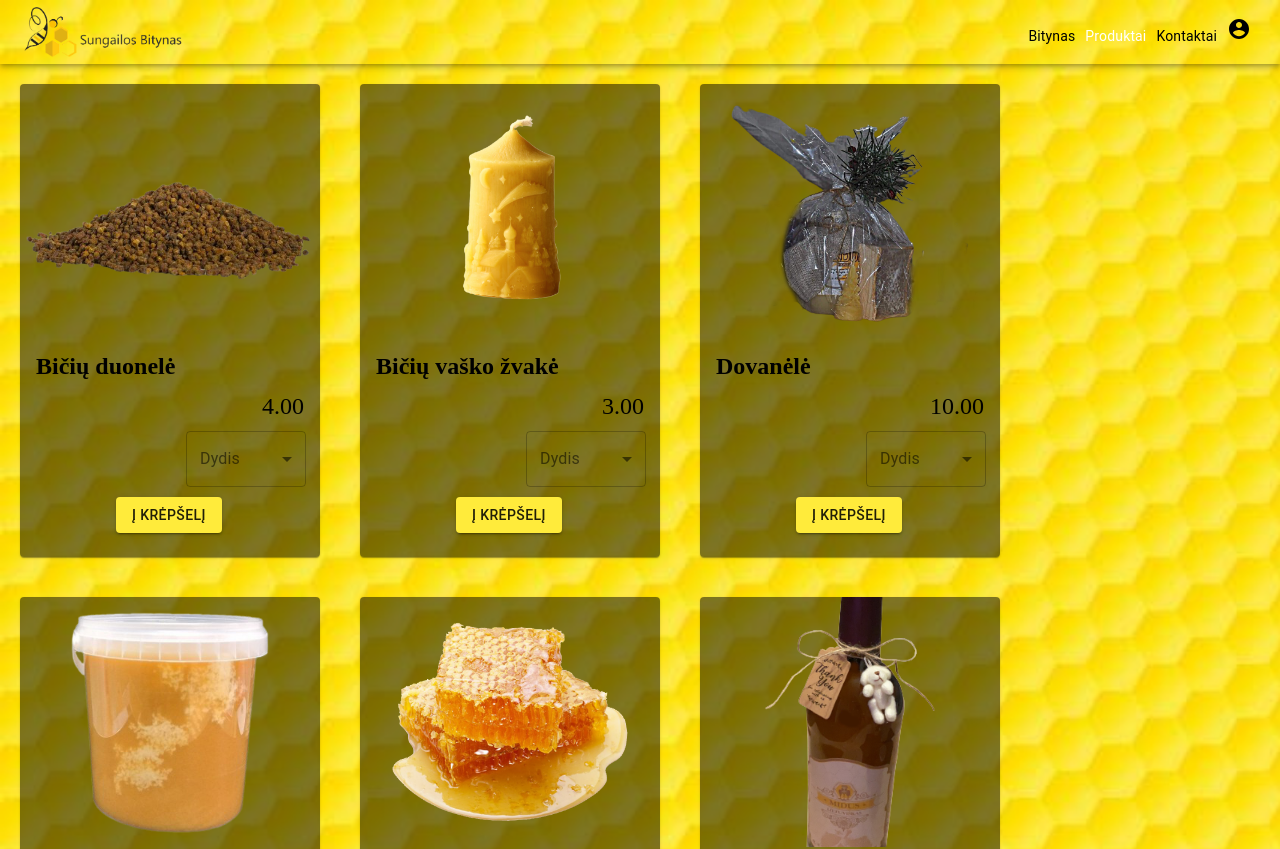
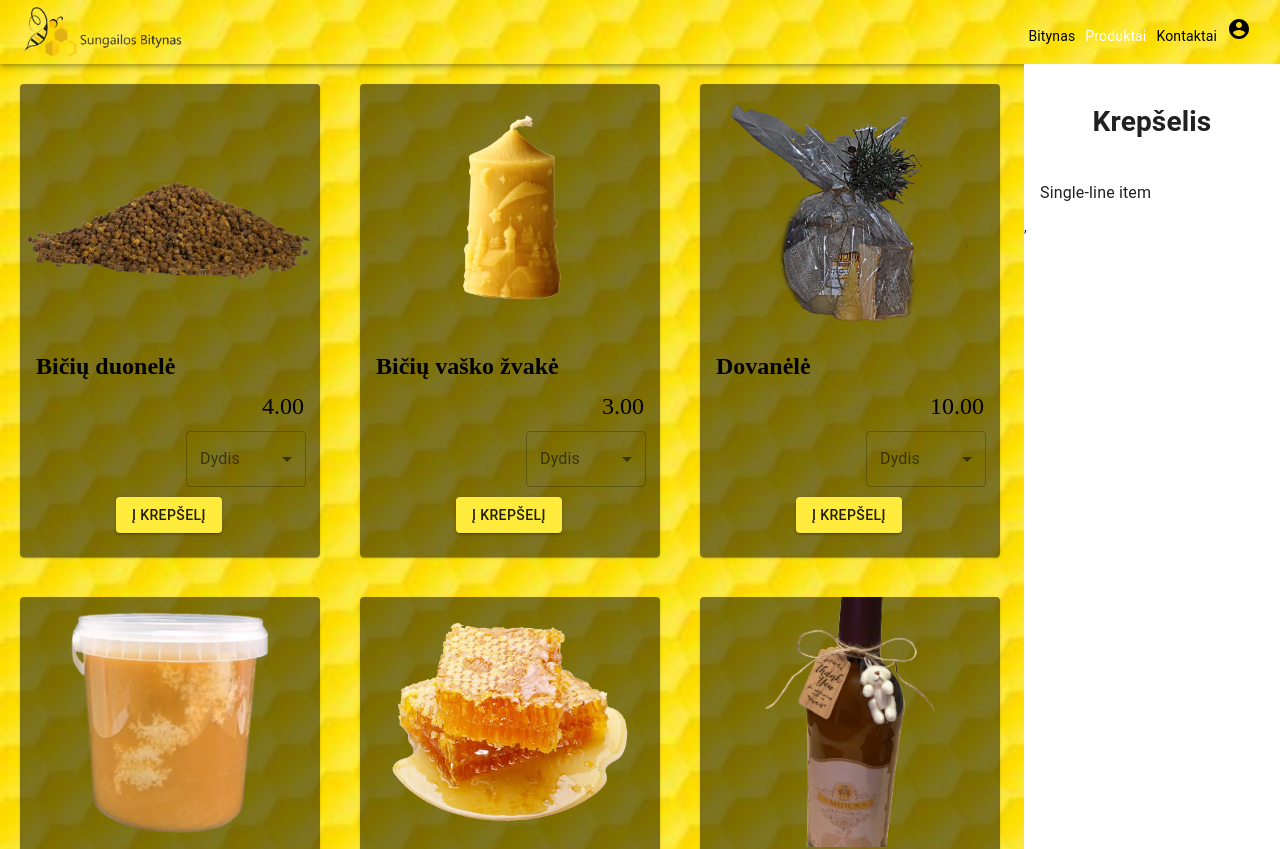
Before and after one commit to MrSungi/bee, a React (Create React App) app: page /items in a window 1280 px wide. Shown: the top 849 px of the page. Built offline with nearby package versions, Linux system fonts and the light colour scheme.

Commit message:
initial cart added

```diff
--- /dev/null
+++ b/src/components/Cart/Cart.jsx
@@ -0,0 +1,32 @@
+import React from "react";
+import {makeStyles} from "@material-ui/core/styles";
+import List from '@material-ui/core/List';
+import ListItem from '@material-ui/core/ListItem';
+import ListItemText from '@material-ui/core/ListItemText';
+
+
+
+const useStyles = makeStyles(() => ({
+    root: {
+    },
+    title:{
+        textAlign: 'center',
+        marginTop: '3vw'
+    }
+}));
+
+export default function Cart() {
+    const classes = useStyles();
+    return (
+        <div className={classes.root}>
+            <h1 className={classes.title} > Krepšelis </h1>
+            <List>
+                <ListItem>
+                    <ListItemText
+                        primary="Single-line item"
+                    />
+                </ListItem>,
+            </List>
+        </div>
+    );
+};
--- a/src/components/Product/Product.jsx
+++ b/src/components/Product/Product.jsx
@@ -136,7 +136,7 @@ export default function Product({product}) {
                         color='primary'
                         className={classes.button}
                     >
-                    Į krėpšelį
+                    Į krepšelį
                     </ColorButton>
                 </CardContent>
         </Card>
--- a/src/pages/Items/Items.jsx
+++ b/src/pages/Items/Items.jsx
@@ -3,12 +3,22 @@ import {makeStyles} from "@material-ui/core/styles";
 import PageLayout from "../../components/PageLayout/PageLayout";
 import Product from '../../components/Product/Product';
 import data from '../../static/data';
+import Cart from "../../components/Cart/Cart";
 
 const useStyles = makeStyles({
     root: {
         display:'flex',
+    },
+    items: {
+        display:'flex',
         flexFlow: 'wrap'
     },
+    cart: {
+        backgroundColor:"white",
+        minWidth: '20vw'
+
+
+    }
 
 });
 
@@ -19,9 +29,14 @@ export default function Items() {
     return(
             <PageLayout>
                 <div className={classes.root}>
-                {data.products.map(product=>(
-                    <Product product={product} />
-                ))}
+                    <div className={classes.items}>
+                        {data.products.map(product=>(
+                            <Product product={product} />
+                        ))}
+                    </div>
+                    <div className={classes.cart} >
+                        <Cart />
+                    </div>
                 </div>
             </PageLayout>
     );
```
